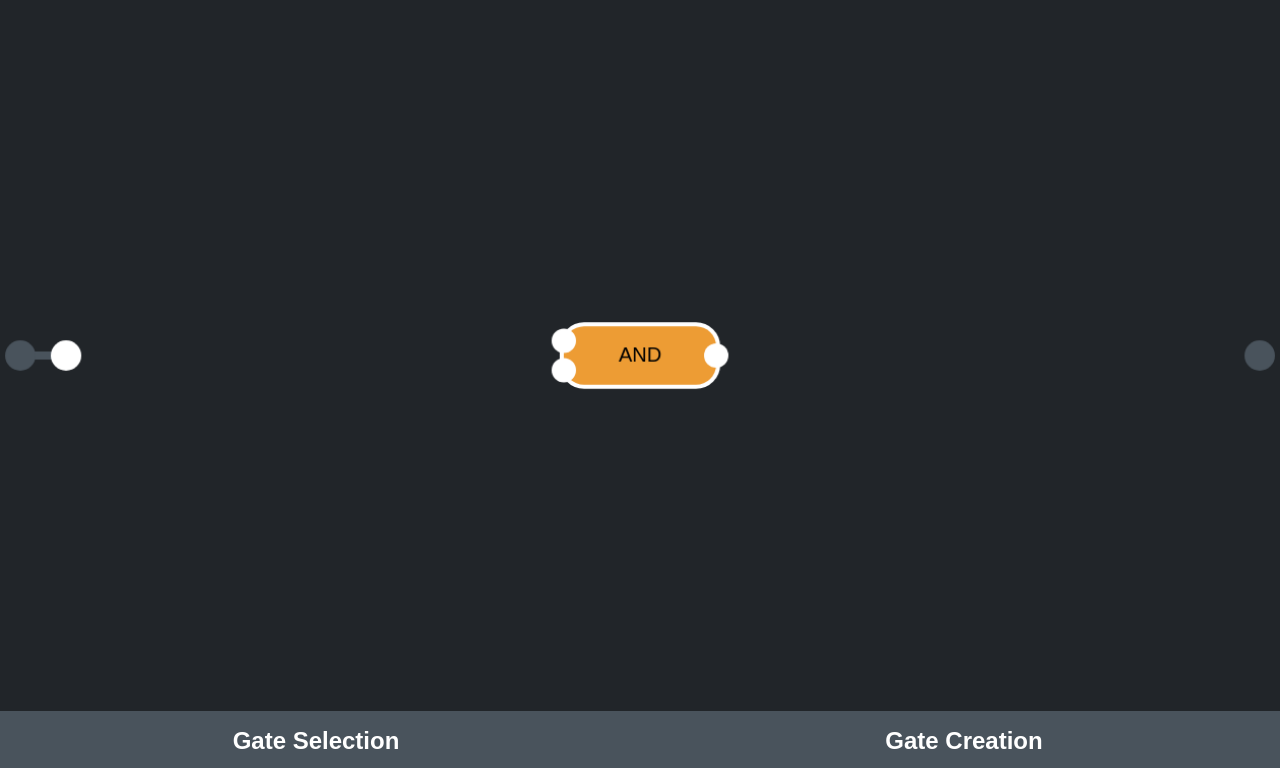
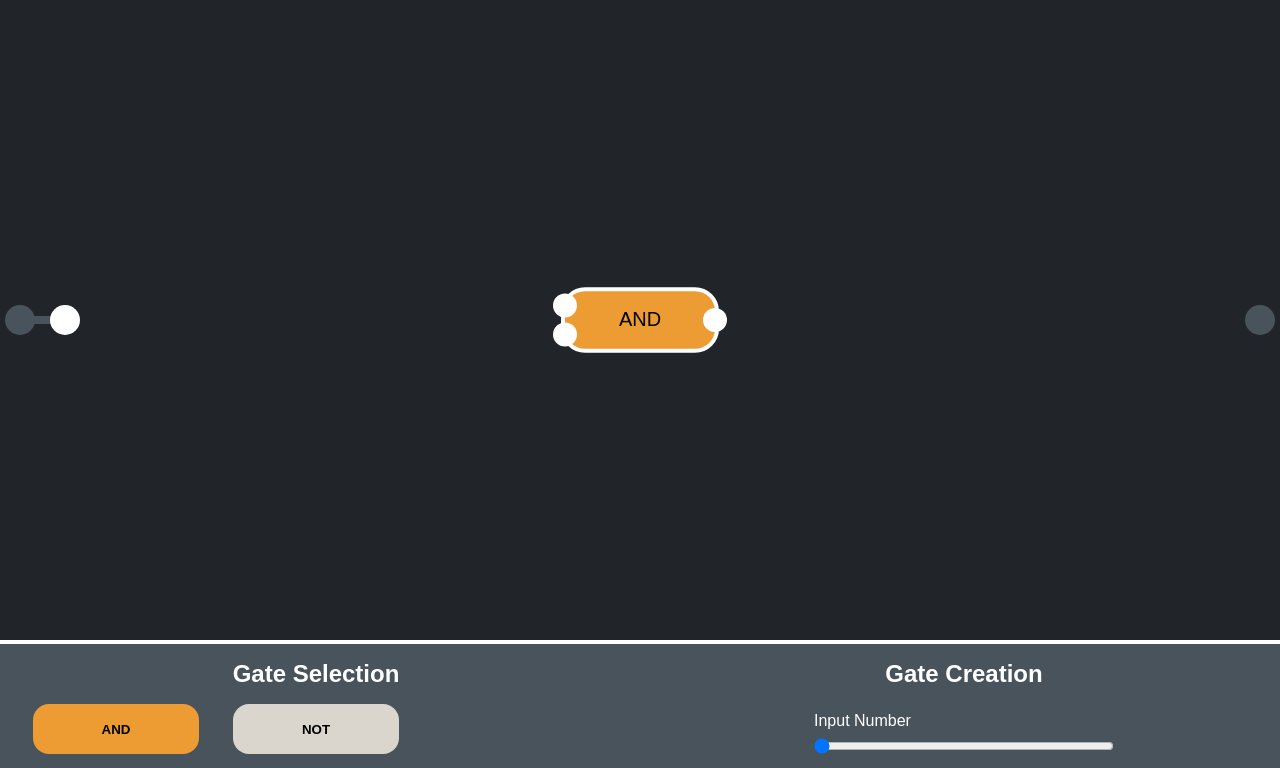
Before and after one commit to Allstonox/Logic_Gates, a plain HTML site: page index.html in a window 1280 px wide. Both pictures are taken after a click on the button "AND". Shown: the top 768 px of the page. Drawn offline with Linux system fonts and the light colour scheme.

Commit message:
Add files via upload

```diff
--- a/Classes/Wire.js
+++ b/Classes/Wire.js
@@ -1,4 +1,7 @@
 class Wire {
+
+    static color = '#49535C';
+
     constructor({ position, connections, powered = false, powerSource = false }) {
         this.powerSource = powerSource;
         this.position = position;
--- a/index.html
+++ b/index.html
@@ -27,7 +27,6 @@
             </div>
         </div>
     </div>
-    <script src="GatesData.js"></script>
     <script src="Classes/Wire.js"></script>
     <script src="Classes/Node.js"></script>
     <script src="Classes/InputNode.js"></script>
--- a/script.js
+++ b/script.js
@@ -1,8 +1,9 @@
 const canvas = document.querySelector('#myCanvas');
-canvas.width = window.innerWidth - 20;
-canvas.height = window.innerHeight - 100;
 
 const c = canvas.getContext("2d");
+const docBody = document.querySelector('body');
+canvas.width = docBody.offsetWidth;
+canvas.height = docBody.offsetWidth / 2;
 
 let gatesData;
 if (localStorage.getItem('gatesDataStoredVal')) gatesData = JSON.parse(localStorage.getItem('gatesDataStoredVal'));
@@ -42,7 +43,7 @@ function populateGatesGrid() {
         let newGate = document.createElement('div');
         newGate.classList.add('gate');
         gatesGrid.appendChild(newGate);
-        if(gatesData[i].name === 'AND' || gatesData[i].name === 'NOT') {
+        if (gatesData[i].name === 'AND' || gatesData[i].name === 'NOT') {
             newGate.innerHTML = `<button onclick="addGateToCanvas(this.id)" id="${gatesData[i].name}" class="gate-button" style="background: ${gatesData[i].color}">
                             ${gatesData[i].name}
                             </button>`
@@ -207,8 +208,8 @@ canvas.addEventListener('mousemove', (event) => {
     const x = event.clientX - rect.left;
     const y = event.clientY - rect.top;
     currentMousePos = {
-        x: x,
-        y: y
+        x: event.clientX,
+        y: event.clientY
     }
     if (wirePath.drawingWirePath) {
         wirePath.position.endingX = x;
@@ -335,12 +336,12 @@ canvas.addEventListener('click', (event) => {
 
 window.addEventListener('keydown', (event) => {
     if (event.key === 'Delete') {
-        for (let i = gates.length - 1; i > -1 ; i--) {
-            if(checkClicked(gates[i], currentMousePos.x, currentMousePos.y, 'rectangle')) {
+        for (let i = gates.length - 1; i > -1; i--) {
+            if (checkClicked(gates[i], currentMousePos.x, currentMousePos.y, 'rectangle')) {
                 for (let j = 0; j < gates[i].inputNodes.length; j++) {
                     nodes.splice(nodes.indexOf(gates[i].inputNodes[j]), 1);
                     for (let k = 0; k < gates[i].inputNodes[j].connections.length; k++) {
-                        if(gates[i].inputNodes[j].connections[k] instanceof Wire) deleteWire(gates[i].inputNodes[j].connections[k]);
+                        if (gates[i].inputNodes[j].connections[k] instanceof Wire) deleteWire(gates[i].inputNodes[j].connections[k]);
                         else {
                             gates[i].inputNodes[j].connections[k].connections.splice(gates[i].inputNodes[j].connections[k].connections.indexOf(gates[i].inputNodes[j]), 1);
                         }
@@ -349,7 +350,7 @@ window.addEventListener('keydown', (event) => {
                 for (let j = 0; j < gates[i].outputNodes.length; j++) {
                     nodes.splice(nodes.indexOf(gates[i].outputNodes[j]), 1);
                     for (let k = 0; k < gates[i].outputNodes[j].connections.length; k++) {
-                        if(gates[i].outputNodes[j].connections[k] instanceof Wire) deleteWire(gates[i].outputNodes[j].connections[k]);
+                        if (gates[i].outputNodes[j].connections[k] instanceof Wire) deleteWire(gates[i].outputNodes[j].connections[k]);
                         else {
                             gates[i].outputNodes[j].connections[k].connections.splice(gates[i].outputNodes[j].connections[k].connections.indexOf(gates[i].outputNodes[j]), 1);
                         }
@@ -359,6 +360,9 @@ window.addEventListener('keydown', (event) => {
                 return;
             }
         }
+    }
+    else if(event.key === 'Enter') {
+        packageGate();
     }
 });
 
@@ -532,7 +536,7 @@ function updateAllAssets() {
         outputNodes[i].update();
     }
     if (wirePath.showPath) {
-        c.strokeStyle = '#343a40';
+        c.strokeStyle = Wire.color;
         c.lineWidth = 8;
         c.beginPath();
         c.moveTo(wirePath.position.startingX, wirePath.position.startingY);
--- a/styles.css
+++ b/styles.css
@@ -7,12 +7,12 @@
 }
 
 body {
-    display: flex;
-    flex-direction: column;
+    max-width: 1300px;
+    width: 100%;
+    margin: 0px auto;
     background: white;
-    min-height: 100vh;
-    width: 100%;
-    max-width: 1300px;
+    /* min-height: 100vh; */
+    height: auto;
     overflow-x: hidden;
 }
 
```
